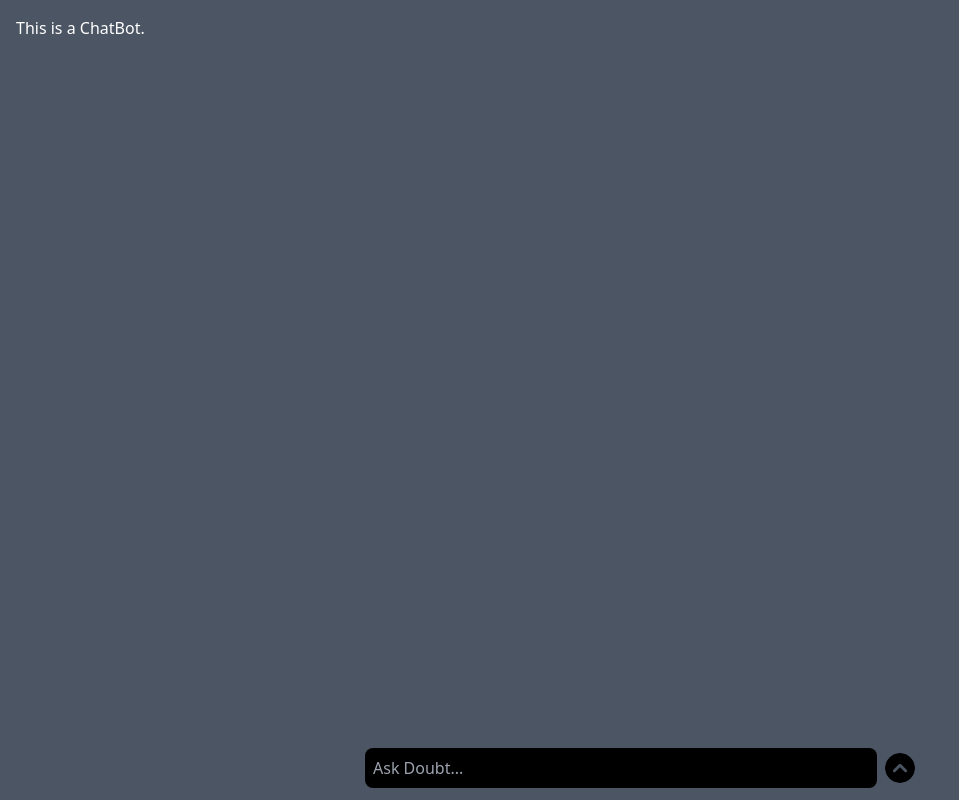
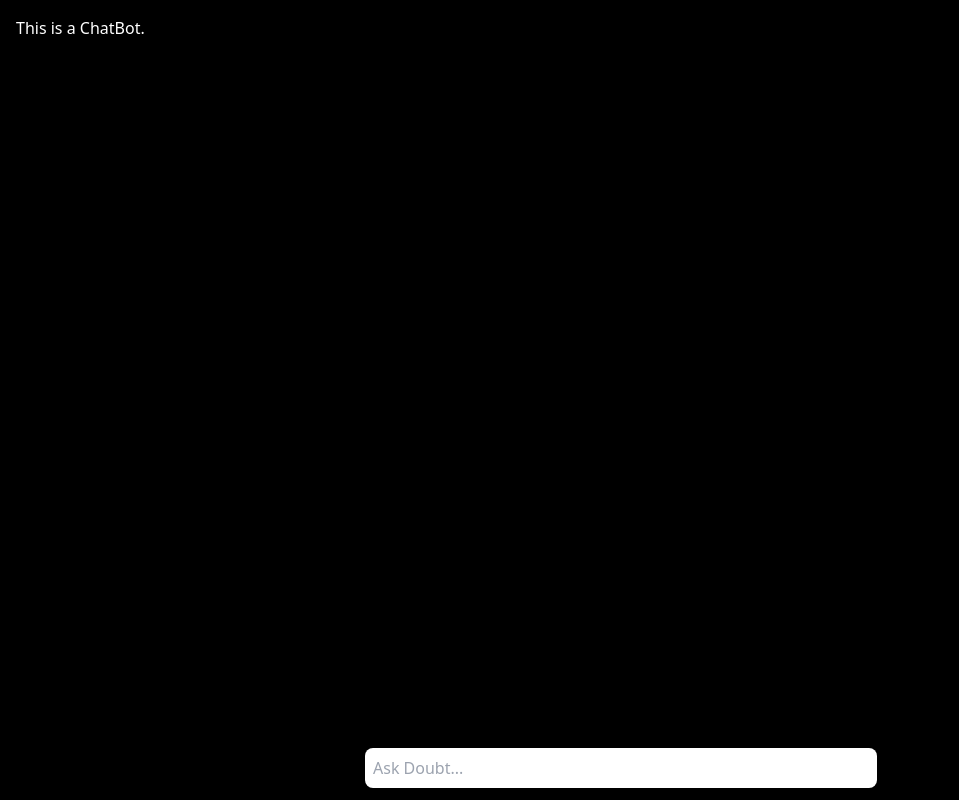
Before and after one commit to sugabubba7/StockAppFrontend, a React (Vite) app: page /chat in a window 1280 px wide. Shown: the whole page, without its empty margins (0-959 px from the left). Built offline with nearby package versions, Linux system fonts and the light colour scheme.

Commit message:
ChatBot layout

```diff
--- a/src/main.jsx
+++ b/src/main.jsx
@@ -8,7 +8,6 @@ import Header from "./components/Header";
 createRoot(document.getElementById("root")).render(
   <StrictMode>
     <div>
-      {/* <Header /> */}
       <App />
     </div>
   </StrictMode>
--- a/src/pages/ChatBot/ChatBot.jsx
+++ b/src/pages/ChatBot/ChatBot.jsx
@@ -2,6 +2,7 @@ import React, { useState } from "react";
 import AIChatBox from "./AIChatBox";
 import UserChatBox from "./UserChatBox";
 import PromptBox from "./PromptBox";
+import Header from "@/components/Header";
 
 function ChatBot() {
   const API_URL =
@@ -59,7 +60,7 @@ function ChatBot() {
   };
 
   return (
-    <div className="bg-gray-600 min-h-screen">
+    <div className="bg-black min-h-screen">
       <h1 className="text-white p-4">This is a ChatBot.</h1>
 
       {messages.map((msg, index) => {
--- a/src/pages/ChatBot/PromptBox.jsx
+++ b/src/pages/ChatBot/PromptBox.jsx
@@ -29,9 +29,9 @@ function PromptBox({ onSubmit }) {
         value={input}
         onChange={handleChange}
         onKeyDown={handleKeyDown}
-        className="border-gray-950 shadow-black rounded-lg p-2 bg-black flex-grow max-w-lg text-white"
+        className="border-gray-950 shadow-black rounded-lg p-2 bg-white flex-grow max-w-lg text-black"
       />
-      <button type="submit" onClick={handleSubmit}>
+      <button type="submit" onClick={handleSubmit} >
         <img
           src="./Submit.png"
           alt="Submit Button"
```
Also changed, not shown: src/App.css (deleted).
